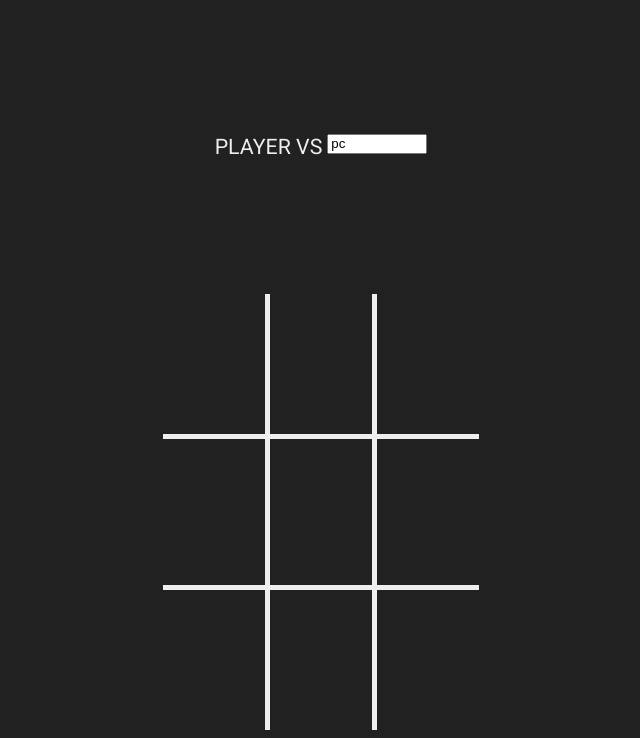
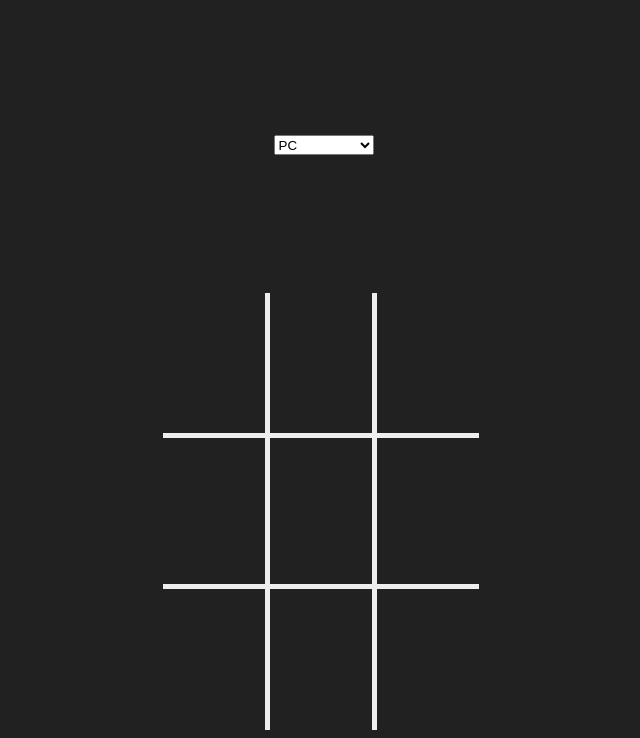
Before and after one commit to gabriel271/simple-tic-tac-toe, a plain HTML site: page index.html in a window 1280 px wide. Shown: the part 78-816 px from the top of the page, without its empty margins (319-959 px from the left). Drawn offline with Linux system fonts and the light colour scheme.

Commit message:
fix layout

```diff
--- a/index.html
+++ b/index.html
@@ -9,11 +9,10 @@
   <div id="container">
     <h2 id="title">Tic Tac Toe</h2>
     <nav id="menu">
-      PLAYER VS <input id="opts" type="text" list="mod" placeholder="Escolha a modalidade">
-      <datalist id="mod">
+      <select id="opts">
         <option value="player">Player</option>
         <option selected value="pc">PC</option>
-      </datalist>
+      </select>
     </nav>
     <table id="table">
       <tr class="tr">
--- a/style.css
+++ b/style.css
@@ -28,7 +28,7 @@ body{
   font-size: 16pt;
 }
 
-#container #menu input {
+#container #menu #opts {
   height: 20px;
   width: 100px;
   margin-left: 5px;
```
Also changed, not shown: script.js (line endings or trailing spaces).
